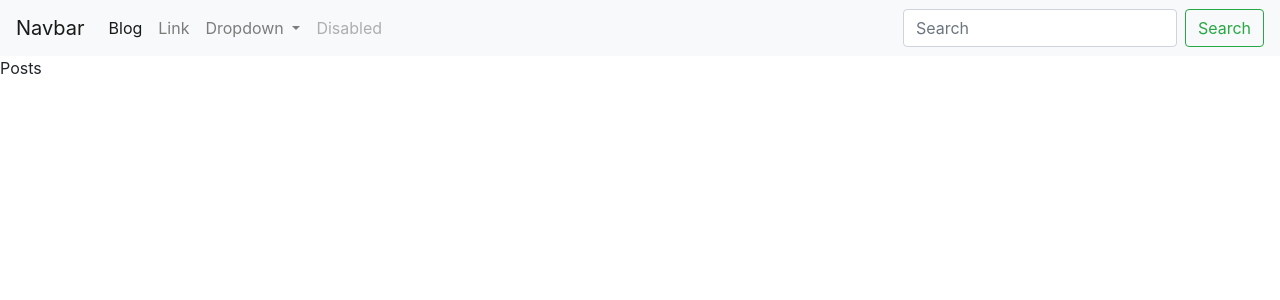
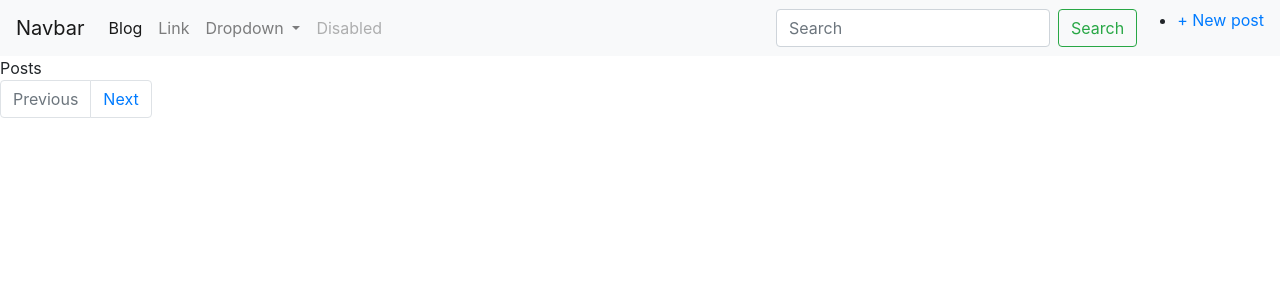
Before and after one commit to kmv1712/blog_on_flask, a Python web app: template app/templates/posts/index.html in a window 1280 px wide. Shown: the top 300 px of the page. Run offline with Jinja, Linux system fonts and the light colour scheme; the template is opened without the code that fills it, so the values that code supplies are empty; some libraries are stand-ins or nearby versions.

Commit message:
Добавил контролер и шаблоны для пагинацииу9

```diff
--- a/app/templates/base.html
+++ b/app/templates/base.html
@@ -45,11 +45,16 @@
       <button class="btn btn-outline-success my-2 my-sm-0" type="submit">Search</button>
     </form>
   </div>
+  <ul>
+    <li><a href="{{ url_for('posts.create_post') }}">+ New post</a></li>
+  </ul>
 </nav>
   {% block content_title %}
   {% endblock %}
   {% block content %}
   {% endblock %}
+
+
 </body>
 
 <script src="https://code.jquery.com/jquery-3.4.1.slim.min.js" integrity="sha384-J6qa4849blE2+poT4WnyKhv5vZF5SrPo0iEjwBvKU7imGFAV0wwj1yYfoRSJoZ+n" crossorigin="anonymous"></script>
--- a/app/templates/posts/index.html
+++ b/app/templates/posts/index.html
@@ -9,9 +9,31 @@
 {% endblock %}
 
 {% block content %}
-    {% for post in posts %}
+    {% for post in pages.items %}
       <p>
         <a href="{{ url_for('posts.post_detail', slug=post.slug) }}">{{ post.title }}</a>
       </p>
     {% endfor %}
+
+<nav>
+  <ul class="pagination">
+    <li {% if not pages.has_prev %} class="page-item disabled" {% endif %}>
+      <a class="page-link" href="./?page={{ pages.prev_num }}" tabindex="-1" aria-disabled="true">Previous</a>
+    </li>
+
+    {% for page in pages.iter_pages() %}
+
+    <li {% if page == pages.page %} class="page-item active" {% else %} class="page-item" {% endif %} aria-current="page">
+      <a class="page-link" href="./?page={{ page }}">{{ page }} <span class="sr-only">(current)</span></a>
+    </li>
+
+    {% endfor %}
+
+    <li class="page-item">
+      <a class="page-link" href="./?page={{ pages.next_num }}">Next</a>
+    </li>
+
+  </ul>
+</nav>
+
 {% endblock %}
```
Also changed, not shown: app/posts/blueprint.py (+14 -2 lines), notes.txt (+11 -0 lines).
